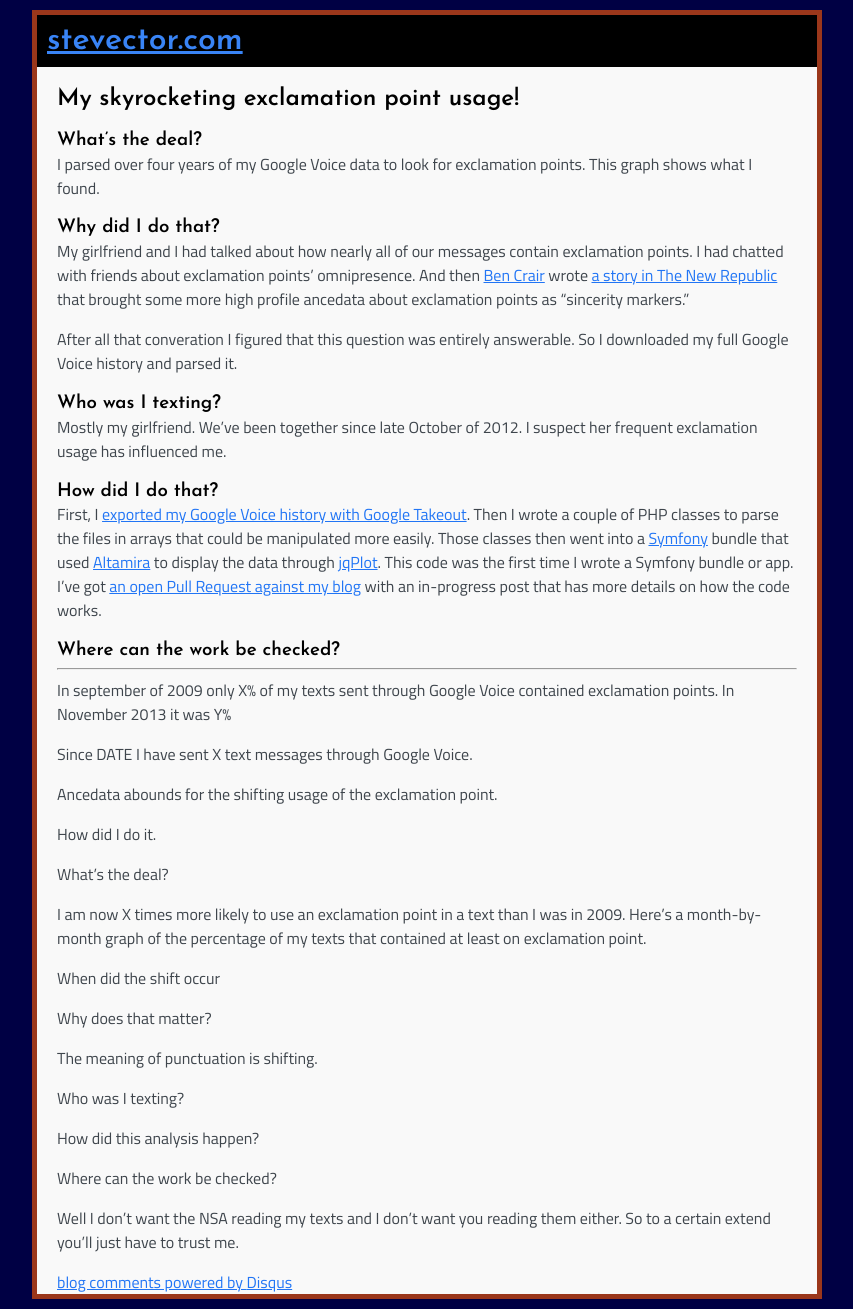
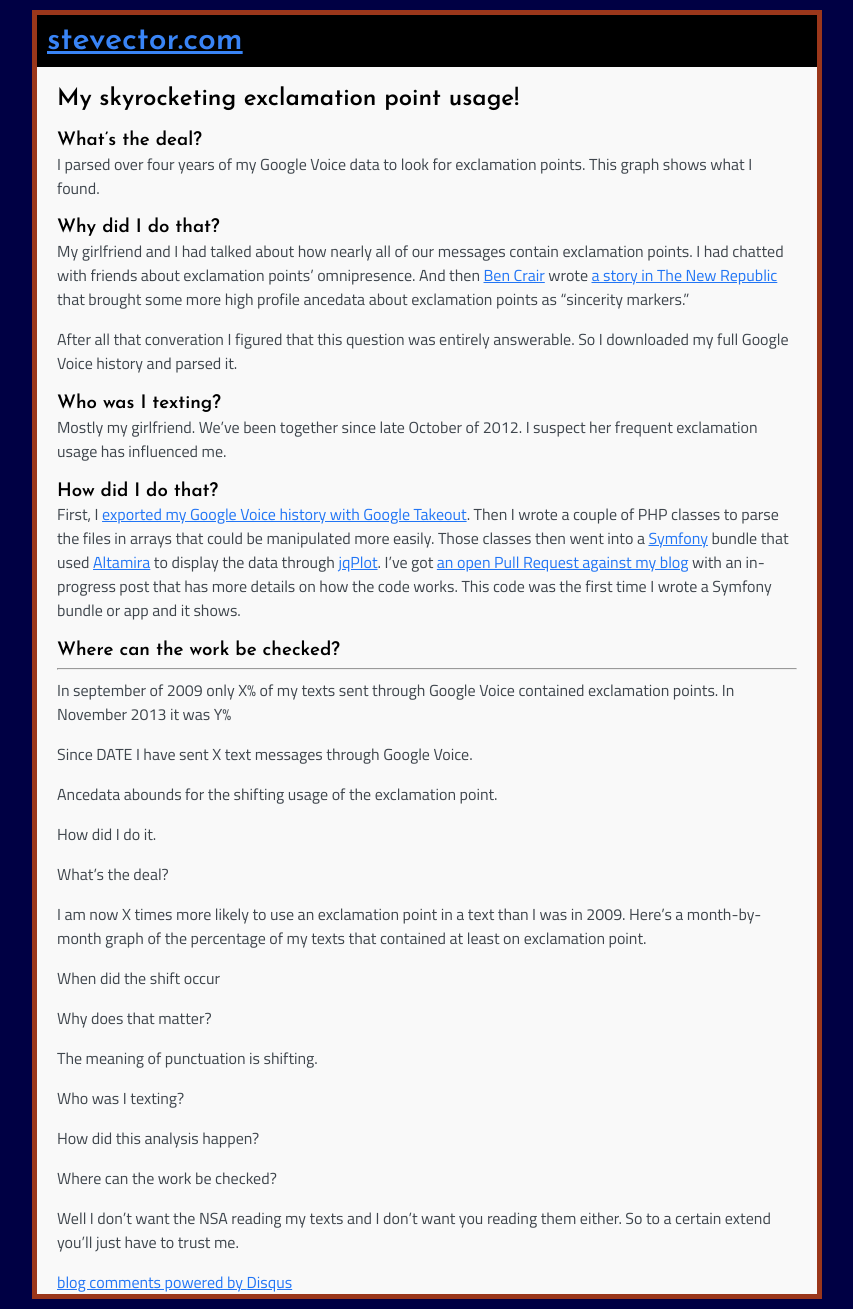
Before and after one commit to stevector/stevector.github.io, a Jekyll site: the page built from _posts/2014-01-01-exclamation-point-usage.md, in a window 1280 px wide. Shown: the whole page, without its empty margins (213-1066 px from the left). Built offline with Jekyll 4.4.1, drawn with Linux system fonts in a browser that asks for light colours; nearby versions of some CDN libraries; Markdown is read by kramdown in place of the engine named in the settings; comment, search, counter and statistics services are not loaded.

Commit message:
Moving a sentence

```diff
--- a/_posts/2014-01-01-exclamation-point-usage.md
+++ b/_posts/2014-01-01-exclamation-point-usage.md
@@ -30,8 +30,8 @@ Mostly my girlfriend. We've been together since late October of 2012. I suspect
 First, I [exported my Google Voice history with Google Takeout](http://techcrunch.com/2011/09/06/google-now-lets-you-export-google-voice-data/).
 Then I wrote a couple of PHP classes to parse the files in arrays that could be manipulated more easily.
 Those classes then went into a [Symfony](http://symfony.com/) bundle that used [Altamira](https://github.com/Malwarebytes/Altamira) to display the data through [jqPlot](http://www.jqplot.com/).
-This code was the first time I wrote a Symfony bundle or app.
 I've got [an open Pull Request against my blog](https://github.com/stevector/stevector.github.io/pull/9) with an in-progress post that has more details on how the code works.
+This code was the first time I wrote a Symfony bundle or app and it shows.
 
 ### Where can the work be checked?
 
```
